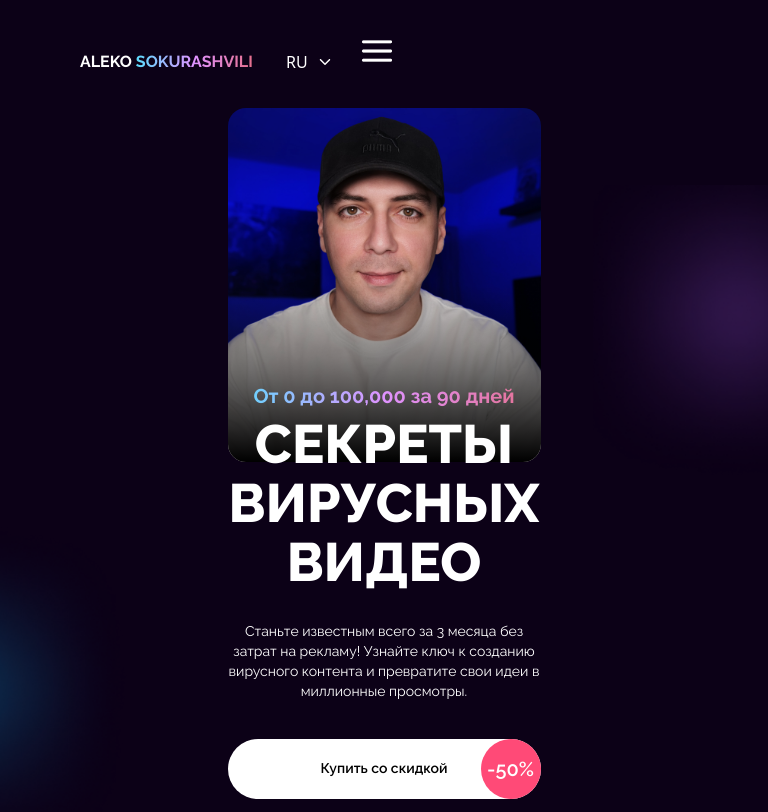
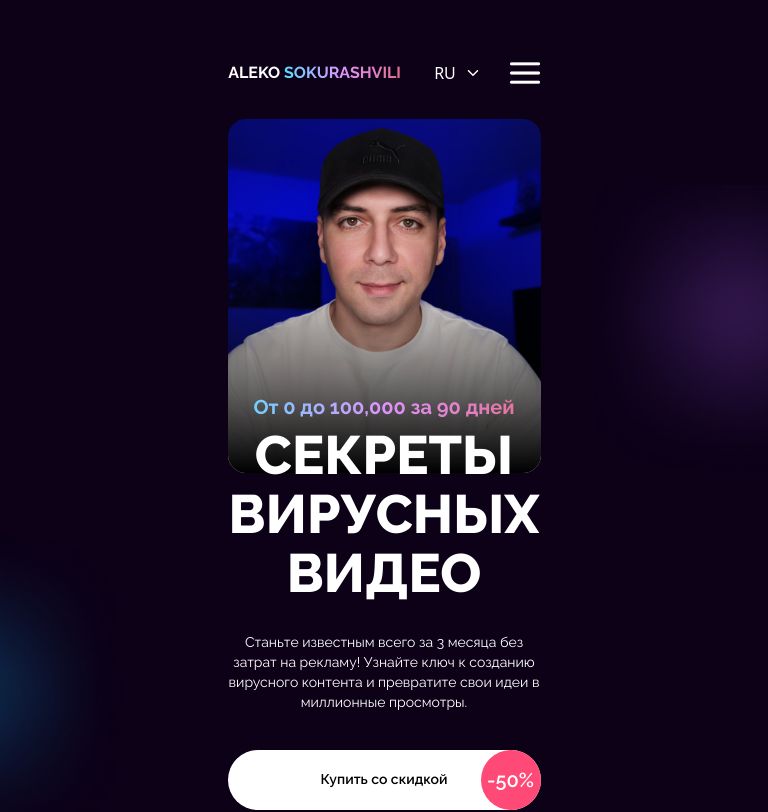
Before and after one commit to Lesia-Onyshchuk/test-project-next-tailwindcss, a Next.js app: page / in a window 768 px wide. Shown: the top 812 px of the page. Built offline with nearby package versions, Linux system fonts and the light colour scheme.

Commit message:
fix burger button

```diff
--- a/src/app/components/header.jsx
+++ b/src/app/components/header.jsx
@@ -14,7 +14,7 @@ const Header = () => {
   const { openModal } = useModal();
 
   return (
-    <header className="container flex items-center xl:justify-between xs:gap-[28px] xl:gap-[159px]">
+    <header className="container flex items-center xs:justify-center xl:justify-between xs:gap-[28px] xl:gap-[159px]">
       <Link
         href="/"
         className={`${font.className} flex gap-1 text-white xl:text-lg xs:text-base uppercase xs:w-[178px] xl:w-[200px]`}
--- a/src/app/components/nav.jsx
+++ b/src/app/components/nav.jsx
@@ -11,11 +11,11 @@ const Navigation = () => {
   const [isOpen, setIsOpen] = useState(false);
 
   return (
-    <div>
+    <div className="flex items-center justify-center">
       <button
         type="button"
         onClick={() => setIsOpen(!isOpen)}
-        className="hidden xs:flex xl:hidden relative z-50"
+        className="burger-btn z-50"
       >
         <Image src="/images/burger.png" width={31} height={21} alt="Menu" />
       </button>
@@ -61,7 +61,9 @@ const Navigation = () => {
               height={18}
             />
           </button>
-          <ul className={`${font.className} text-white text-xl space-y-6`}>
+          <ul
+            className={`${font.className} text-white text-xl text-center space-y-6`}
+          >
             <li>
               <Link
                 href="#"
--- a/src/app/globals.css
+++ b/src/app/globals.css
@@ -46,6 +46,10 @@ a {
   border-radius: 28px;
 }
 
+.burger-btn {
+  display: none !important;
+}
+
 @layer utilities {
   .before-round-white,
   .before-round-black {
@@ -77,7 +81,7 @@ a {
   }
 }
 
-@media screen and (max-width: 393px) {
+/* @media screen and (min-width: 393px) {
   body {
     padding: 51px 0;
   }
@@ -86,4 +90,21 @@ a {
     width: 393px;
     padding: 0 40px;
   }
+} */
+
+@media (min-width: 393px) and (max-width: 1279px) {
+  body {
+    padding: 51px 0;
+  }
+
+  .container {
+    width: 393px;
+    padding: 0 40px;
+  }
+
+  .burger-btn {
+    display: flex !important;
+    align-items: center !important;
+    justify-content: center !important;
+  }
 }
--- a/tailwind.config.js
+++ b/tailwind.config.js
@@ -8,7 +8,11 @@ module.exports = {
     extend: {
       screens: {
         xs: "393px",
+        sm: "640px",
+        md: "768px",
+        lg: "1024px",
         xl: "1280px",
+        "2xl": "1536px",
       },
     },
   },
```
